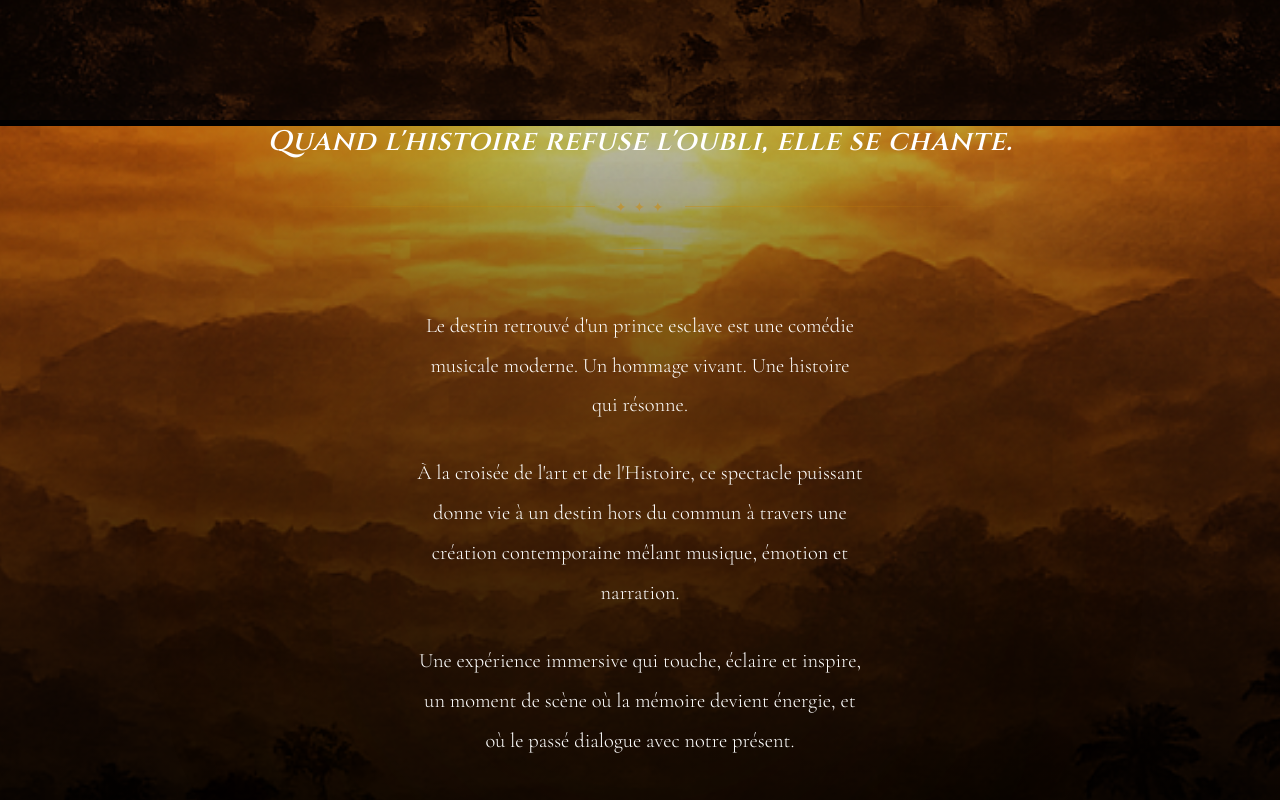
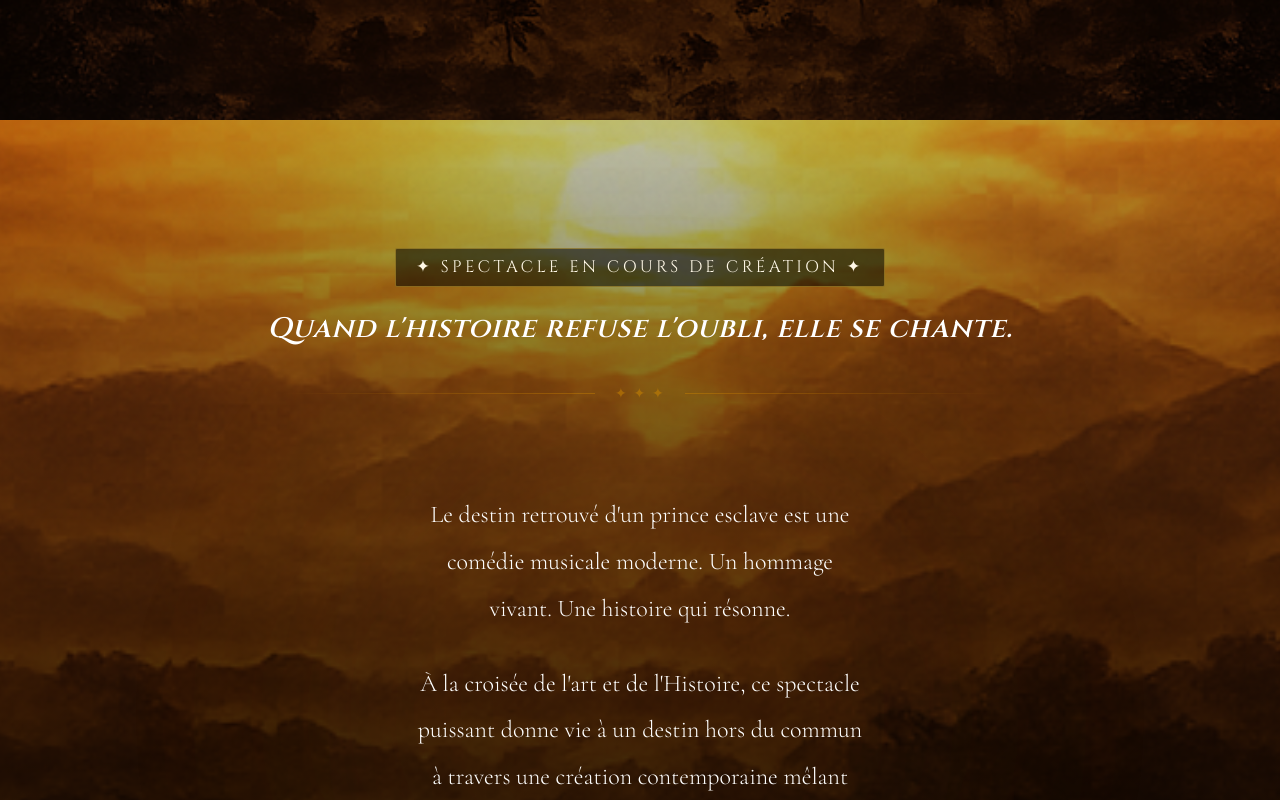
Before and after one commit to KnocKzzz/toussaintLouverture, a React (Vite) app: page / in a window 1280 px wide. Shown: the part 680-1480 px from the top of the page. Built offline with nearby package versions, Linux system fonts and the light colour scheme.

Commit message:
update 1

```diff
--- a/index.html
+++ b/index.html
@@ -1,13 +1,33 @@
 <!doctype html>
-<html lang="en">
+<html lang="fr">
   <head>
     <meta charset="UTF-8" />
+    <meta name="viewport" content="width=device-width, initial-scale=1.0" />
+
+    <title>Toussaint Louverture — La Comédie Musicale</title>
+    <meta name="description" content="Toussaint Louverture, la comédie musicale. Quand l'histoire refuse l'oubli, elle se chante. Un spectacle puissant mêlant musique, émotion et narration. Spectacle en cours de création." />
+    <meta name="keywords" content="Toussaint Louverture, comédie musicale, spectacle, musical, histoire, Haïti, création" />
+    <meta name="author" content="Toussaint Louverture Le Spectacle" />
+    <link rel="canonical" href="https://toussaintlouverturelespectacle.fr/" />
+
+    <!-- Open Graph (Facebook, WhatsApp, LinkedIn) -->
+    <meta property="og:type" content="website" />
+    <meta property="og:url" content="https://toussaintlouverturelespectacle.fr/" />
+    <meta property="og:title" content="Toussaint Louverture — La Comédie Musicale" />
+    <meta property="og:description" content="Quand l'histoire refuse l'oubli, elle se chante. Un spectacle puissant mêlant musique, émotion et narration." />
+    <meta property="og:image" content="https://toussaintlouverturelespectacle.fr/og-image.jpg" />
+    <meta property="og:locale" content="fr_FR" />
+
+    <!-- Twitter Card -->
+    <meta name="twitter:card" content="summary_large_image" />
+    <meta name="twitter:title" content="Toussaint Louverture — La Comédie Musicale" />
+    <meta name="twitter:description" content="Quand l'histoire refuse l'oubli, elle se chante. Un spectacle puissant mêlant musique, émotion et narration." />
+    <meta name="twitter:image" content="https://toussaintlouverturelespectacle.fr/og-image.jpg" />
+
     <link rel="icon" type="image/svg+xml" href="/vite.svg" />
     <link rel="preconnect" href="https://fonts.googleapis.com" />
     <link rel="preconnect" href="https://fonts.gstatic.com" crossorigin />
     <link href="https://fonts.googleapis.com/css2?family=Cormorant+Garamond:ital,wght@0,300;0,400;0,600;1,300;1,400&family=Cinzel:wght@400;600&display=swap" rel="stylesheet" />
-    <meta name="viewport" content="width=device-width, initial-scale=1.0" />
-    <title>Toussaint Louverture</title>
   </head>
   <body>
     <div id="root"></div>
--- a/src/components/banner.tsx
+++ b/src/components/banner.tsx
@@ -1,4 +1,4 @@
-import { useEffect, useRef, useState } from "react";
+import { useEffect, useRef } from "react";
 import { motion } from "framer-motion";
 
 import bg from "../assets/img/bg.png";
@@ -9,7 +9,6 @@ import windSrc from "../assets/sound/wind.mp3";
 
 function Banner() {
   const audioRef = useRef<HTMLAudioElement>(null);
-  const [muted, setMuted] = useState(false);
 
   useEffect(() => {
     const audio = audioRef.current;
@@ -56,13 +55,6 @@ function Banner() {
       window.removeEventListener("keydown", stopScroll);
     };
   }, []);
-
-  const toggleMute = () => {
-    const audio = audioRef.current;
-    if (!audio) return;
-    audio.muted = !audio.muted;
-    setMuted(!muted);
-  };
 
   return (
     <div className="relative h-screen w-full overflow-hidden bg-black">
--- a/src/components/description.tsx
+++ b/src/components/description.tsx
@@ -29,8 +29,25 @@ function Description() {
           whileInView={{ opacity: 1, y: 0 }}
           transition={{ duration: 1.6, ease: "easeOut" }}
           viewport={{ once: true, amount: 0.1 }}
-          className="text-center pt-1 pb-1 px-4"
+          className="text-center pt-32 pb-1 px-4"
         >
+          <span
+            style={{
+              display: "inline-block",
+              fontFamily: "'Cinzel', serif",
+              fontSize: "clamp(0.8rem, 1.3vw, 1.1rem)",
+              letterSpacing: "0.2em",
+              textTransform: "uppercase",
+              color: "#fff8e7",
+              background: "rgba(0,0,0,0.55)",
+              border: "1px solid rgba(245,200,66,0.4)",
+              padding: "0.35em 1.2em",
+              borderRadius: "2px",
+              marginBottom: "1.5rem",
+            }}
+          >
+            ✦ Spectacle en cours de création ✦
+          </span>
           <h1
             className="text-white"
             style={{
@@ -55,11 +72,11 @@ function Description() {
           viewport={{ once: true }}
           className="flex items-center gap-5 px-[22vw] py-8"
         >
-          <div className="flex-1 h-px bg-gradient-to-r from-transparent to-yellow-600/40" />
+          <div className="flex-1 h-px bg-linear-to-r from-transparent to-yellow-600/40" />
           <span className="text-yellow-600/50 text-sm tracking-widest">
             ✦ ✦ ✦
           </span>
-          <div className="flex-1 h-px bg-gradient-to-l from-transparent to-yellow-600/40" />
+          <div className="flex-1 h-px bg-linear-to-l from-transparent to-yellow-600/40" />
         </motion.div>
 
         <div className="max-w-2xl mx-auto px-12 sm:px-20 md:px-28 pb-20 sm:pb-32 text-center">
@@ -69,7 +86,7 @@ function Description() {
             whileInView={{ scaleX: 1 }}
             transition={{ duration: 1, delay: 0.3 }}
             viewport={{ once: true }}
-            className="h-px w-20 mx-auto mb-14 bg-gradient-to-r from-transparent via-yellow-600/50 to-transparent"
+            className="h-px w-20 mx-auto mb-14 bg-linear-to-rfrom-transparent via-yellow-600/50 to-transparent"
           />
 
           {/* Paragraphes */}
@@ -85,7 +102,7 @@ function Description() {
                 <p
                   style={{
                     fontFamily: "'Cormorant Garamond', serif",
-                    fontSize: "clamp(1.05rem, 1.8vw, 1.28rem)",
+                    fontSize: "clamp(1.2rem, 2vw, 1.5rem)",
                     lineHeight: "1.95",
                     fontWeight: 300,
                   }}
@@ -104,11 +121,11 @@ function Description() {
             viewport={{ once: true }}
             className="flex items-center gap-5 mb-12"
           >
-            <div className="flex-1 h-px bg-gradient-to-r from-transparent to-yellow-600/40" />
+            <div className="flex-1 h-px bg-linear-to-r from-transparent to-yellow-600/40" />
             <span className="text-yellow-600/50 text-sm tracking-widest">
               ✦ ✦ ✦
             </span>
-            <div className="flex-1 h-px bg-gradient-to-l from-transparent to-yellow-600/40" />
+            <div className="flex-1 h-px bg-linear-to-l from-transparent to-yellow-600/40" />
           </motion.div>
 
           {/* Ornement bas */}
@@ -117,7 +134,7 @@ function Description() {
             whileInView={{ scaleX: 1 }}
             transition={{ duration: 1.2, delay: 0.4 }}
             viewport={{ once: true }}
-            className="h-px w-20 mx-auto bg-gradient-to-r from-transparent via-yellow-600/40 to-transparent"
+            className="h-px w-20 mx-auto bg-linear-to-r from-transparent via-yellow-600/40 to-transparent"
           />
         </div>
       </div>
@@ -128,10 +145,7 @@ function Description() {
       </div>
 
       {/* ── Image de fond en bas, miroir de la transition haute ── */}
-      <div
-        className="absolute bottom-0 left-0 w-full overflow-hidden"
-        style={{ height: "55rem" }}
-      >
+      <div className="absolute inset-0 w-full overflow-hidden">
         <motion.div
           style={{ y: bgY, top: "-15%", bottom: "-15%" }}
           className="absolute inset-x-0"
```
